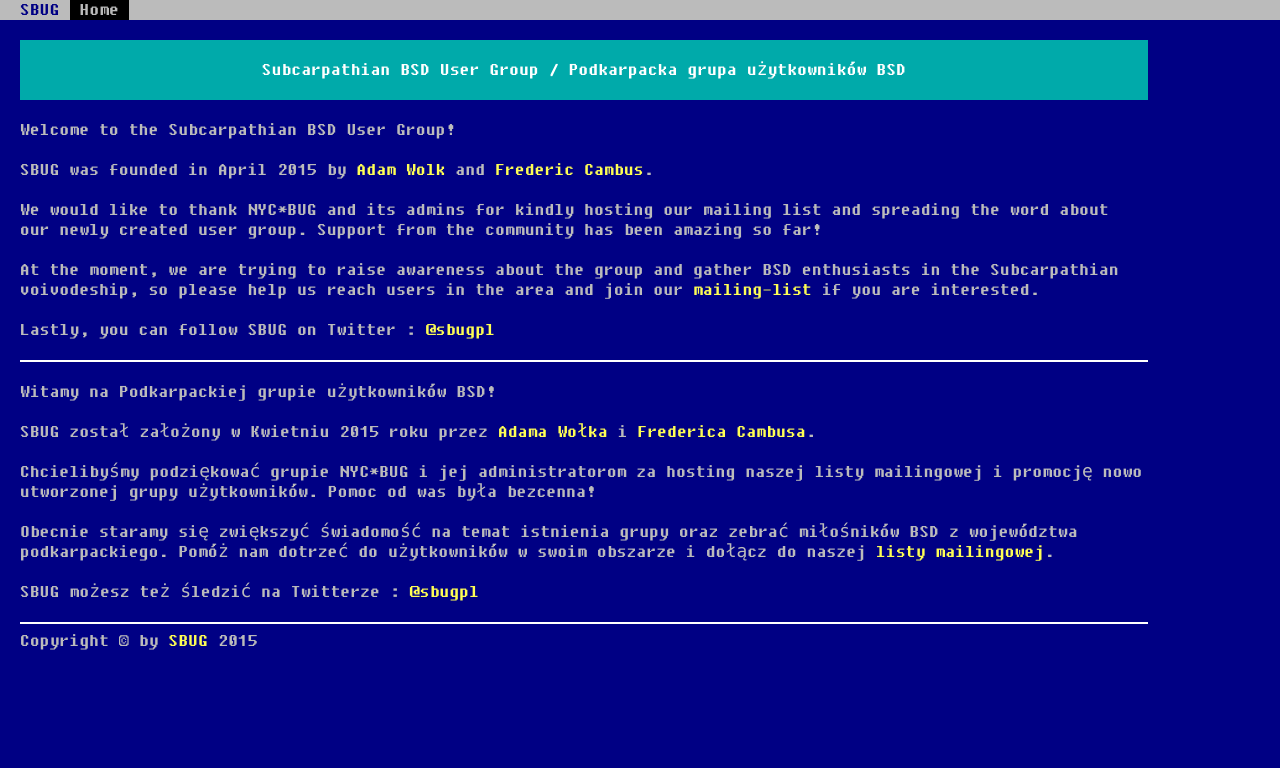
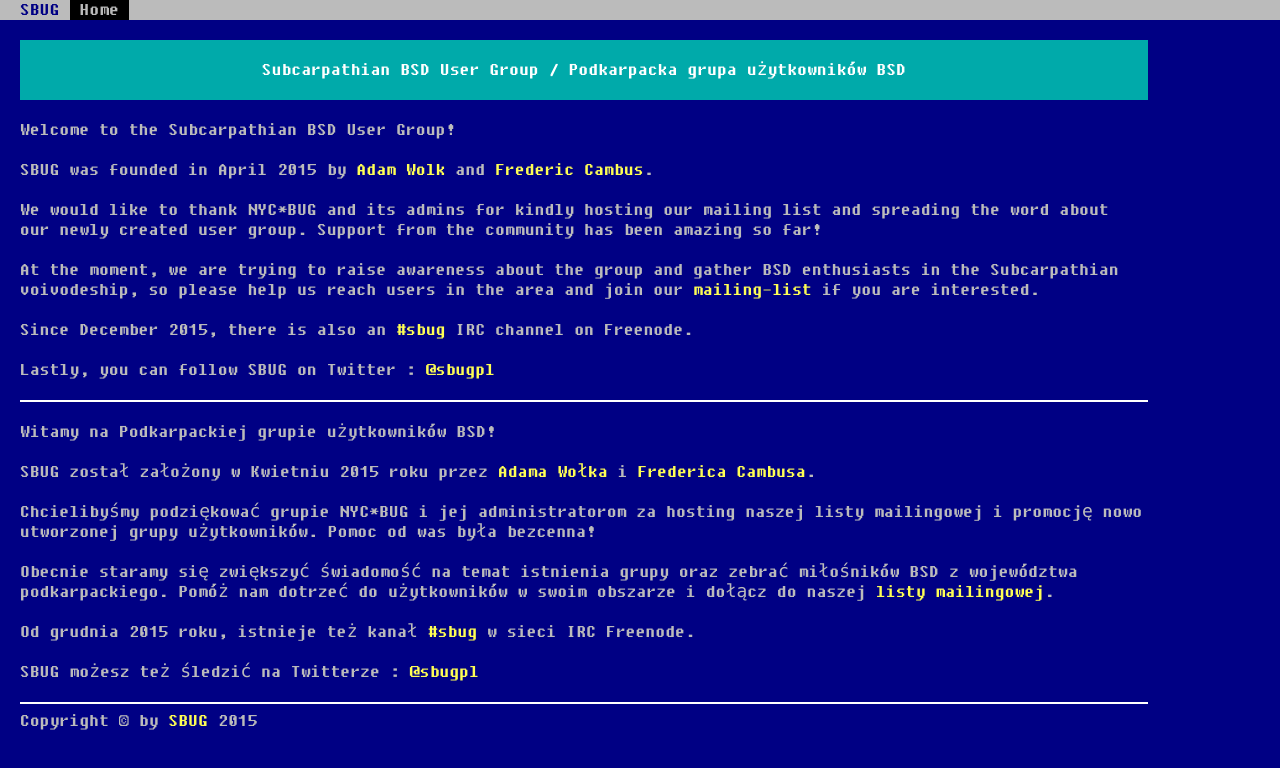
Before and after one commit to sbug/www.sbug.org, a plain HTML site: page index.html in a window 1280 px wide. Drawn offline with Linux system fonts and the light colour scheme.

Commit message:
Adding infos regarding the #sbug IRC channel on Freenode

```diff
--- a/index.html
+++ b/index.html
@@ -43,6 +43,7 @@
 		<p>SBUG was founded in April 2015 by <a href="http://homing-on-code.blogspot.com">Adam Wolk</a> and <a href="http://www.cambus.net">Frederic Cambus</a>.</p>
 		<p>We would like to thank NYC*BUG and its admins for kindly hosting our mailing list and spreading the word about our newly created user group. Support from the community has been amazing so far!</p>
 		<p>At the moment, we are trying to raise awareness about the group and gather BSD enthusiasts in the Subcarpathian voivodeship, so please help us reach users in the area and join our <a href="http://lists.nycbug.org/mailman/listinfo/sbug">mailing-list</a> if you are interested.</p>
+		<p>Since December 2015, there is also an <a href="https://webchat.freenode.net/?channels=sbug">#sbug</a> IRC channel on Freenode.</p>
 		<p>Lastly, you can follow SBUG on Twitter : <a href="https://twitter.com/sbugpl" rel="nofollow">@sbugpl</a></p>
 
 		<hr />
@@ -52,6 +53,7 @@
 		<p>SBUG został założony w Kwietniu 2015 roku przez <a href="http://homing-on-code.blogspot.com">Adama Wołka</a> i <a href="http://www.cambus.net">Frederica Cambusa</a>.</p>
 		<p>Chcielibyśmy podziękować grupie NYC*BUG i jej administratorom za hosting naszej listy mailingowej i promocję nowo utworzonej grupy użytkowników. Pomoc od was była bezcenna!</p>
 		<p>Obecnie staramy się zwiększyć świadomość na temat istnienia grupy oraz zebrać miłośników BSD z województwa podkarpackiego. Pomóż nam dotrzeć do użytkowników w swoim obszarze i dołącz do naszej <a href="http://lists.nycbug.org/mailman/listinfo/sbug">listy mailingowej</a>.</p>
+		<p>Od grudnia 2015 roku, istnieje też kanał <a href="https://webchat.freenode.net/?channels=sbug">#sbug</a> w sieci IRC Freenode.</p>
 		<p>SBUG możesz też śledzić na Twitterze : <a href="https://twitter.com/sbugpl" rel="nofollow">@sbugpl</a></p>
 
 		<hr />
```
